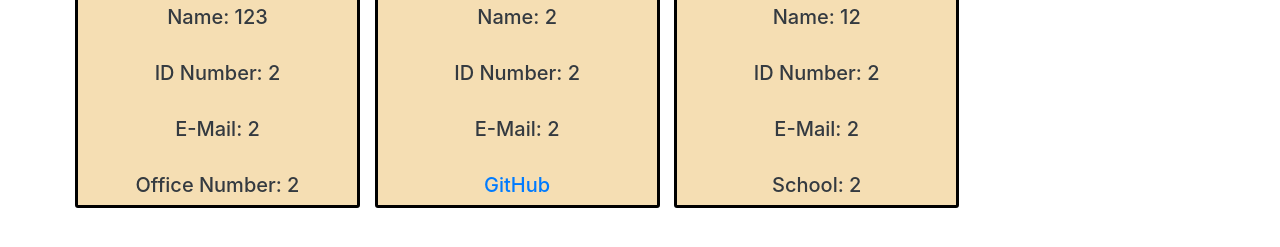
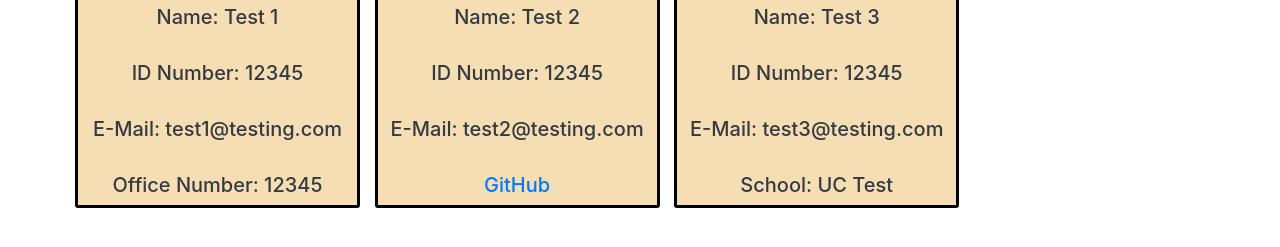
Before and after one commit to JYK33/Team-Profile-Generator-, a website: page index.html in a window 1280 px wide. Shown: the part 369-616 px from the top of the page. Drawn offline with nearby package versions, Linux system fonts and the light colour scheme.

Commit message:
finalized ReadMe

```diff
--- a/index.html
+++ b/index.html
@@ -24,30 +24,30 @@
      <header style = "background : lightblue">
       <h1>Manager</h1>
      </header>
-      <h5> Name: 123</h5><br>
-      <h5> ID Number: 2</h5><br>
-      <h5> E-Mail: 2</h5><br>
-      <h5> Office Number: 2</h5>
+      <h5> Name: Test 1</h5><br>
+      <h5> ID Number: 12345</h5><br>
+      <h5> E-Mail: test1@testing.com</h5><br>
+      <h5> Office Number: 12345</h5>
     </div>
     ,
     <div class="col-md-3 text-dark" style = "margin : 5px; padding: 0; text-align: center; background-color: wheat; border-radius: 3px; border-color: black; border-style: solid;">
      <header style = "background : lightblue">
       <h1>Engineer</h1>
      </header>
-      <h5> Name: 2</h5><br>
-      <h5> ID Number: 2</h5><br>
-      <h5> E-Mail: 2</h5><br>
-      <h5><a href ="https://www.github.com/2"> GitHub</a></h5>
+      <h5> Name: Test 2</h5><br>
+      <h5> ID Number: 12345</h5><br>
+      <h5> E-Mail: test2@testing.com</h5><br>
+      <h5><a href ="https://www.github.com/test123"> GitHub</a></h5>
     </div>
     ,
     <div class="col-md-3 text-dark" style = "margin : 5px; padding: 0; text-align: center; background-color: wheat; border-radius: 3px; border-color: black; border-style: solid;">
      <header style = "background : lightblue">
       <h1>Intern</h1>
      </header>
-      <h5> Name: 12</h5><br>
-      <h5> ID Number: 2</h5><br>
-      <h5> E-Mail: 2</h5><br>
-      <h5> School: 2</h5>
+      <h5> Name: Test 3</h5><br>
+      <h5> ID Number: 12345</h5><br>
+      <h5> E-Mail: test3@testing.com</h5><br>
+      <h5> School: UC Test</h5>
     </div>
 
     </div>
```
Also changed, not shown: README.md.
